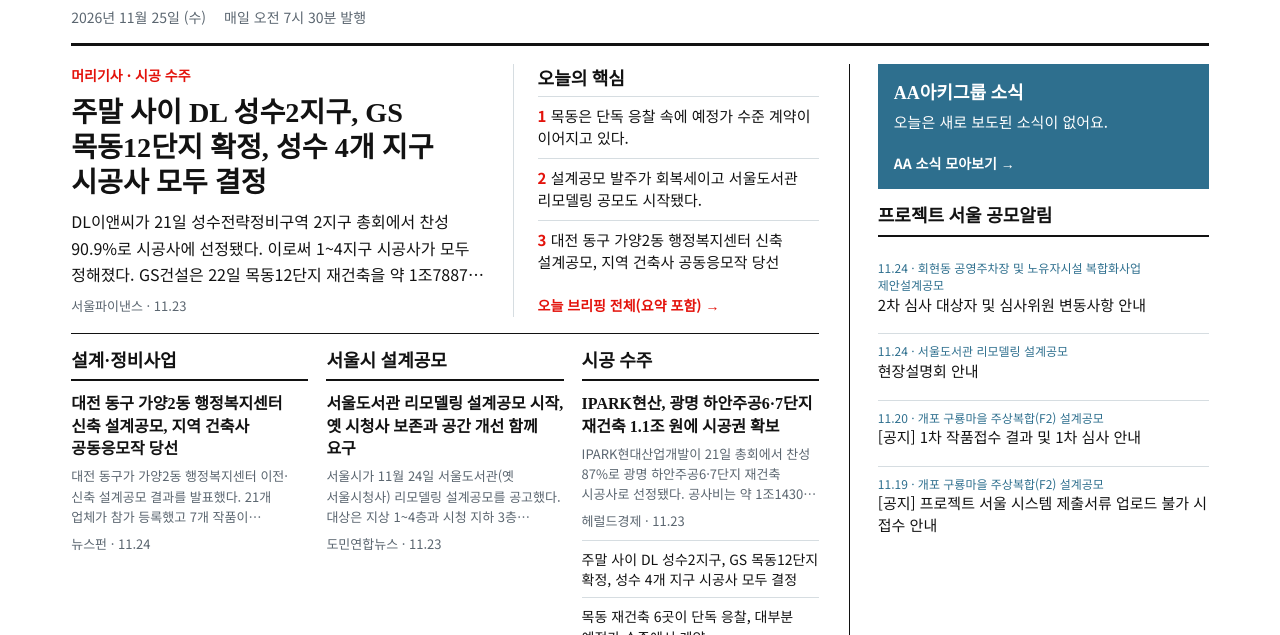
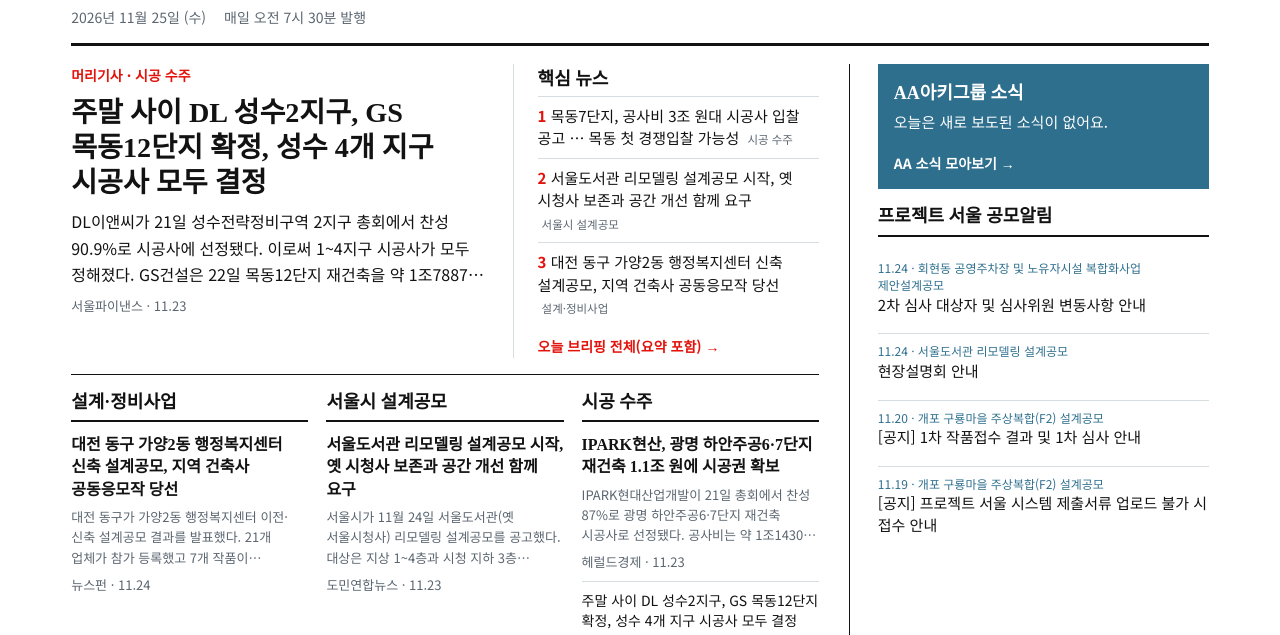
Before and after one commit to none-HongCheol/ArchiNews, a plain HTML site: page index.html in a window 1280 px wide. Shown: the part 135-770 px from the top of the page. Drawn offline with Linux system fonts and the light colour scheme.

Commit message:
Enhance article selection for main news display
Refactor news selection logic to improve article relevance and clarity.

```diff
--- a/index.html
+++ b/index.html
@@ -142,6 +142,7 @@ h2{font:700 22px/1.3 "Noto Serif KR",serif;margin:0 0 12px}
 .fl{display:-webkit-box;-webkit-line-clamp:3;-webkit-box-orient:vertical;overflow:hidden;font-size:14px;line-height:1.45;padding-top:8px;border-top:1px solid var(--hair)}
 .front a.orig{text-decoration:none;color:var(--ink)}
 .front a.orig:hover .fH,.front a.orig:hover .fh,.front a.orig:hover .fl,.front a.orig:hover .fk{text-decoration:underline}
+.fkc{font-size:11.5px;color:var(--mute);white-space:nowrap;margin-left:4px}
 .fnone{margin:0;font-size:14px;color:var(--mute)}
 .fside{display:flex;flex-direction:column;gap:10px;border-left:1px solid var(--rule);padding-left:28px;min-height:0;overflow:hidden}
 .faa{background:var(--aa);color:#fff;padding:14px 16px;display:flex;flex-direction:column;gap:6px;margin-bottom:6px}
@@ -279,13 +280,13 @@ async function homeView(){
  const words=t=>new Set(String(t||"").replace(/[^\p{L}\p{N}]+/gu," ").split(" ").filter(w=>w.length>1));
  const k0=words((D.key&&D.key[0]&&D.key[0].b)||"");
  let lead=news[0],best=-1;news.forEach(n=>{let c=0;words(n.t).forEach(w=>{if(k0.has(w))c++});if(c>best){best=c;lead=n}});
- /* 오늘의 핵심: 머리기사와 같은 내용은 빼고, 모자라면 다른 분야 첫 기사로 채움 */
- const lw=words(lead&&lead.t);
- const overlap=t=>{let c=0;words(t).forEach(w=>{if(lw.has(w))c++});return c};
- let keys=(D.key||[]).map(k=>({b:k.b,t:k.t,n:null}));
- let drop=-1,dmax=1;keys.forEach((k,i)=>{const o=overlap(k.b+" "+k.t);if(o>dmax){dmax=o;drop=i}});
- if(drop>=0)keys.splice(drop,1);
- for(const [k] of CATS.slice(1)){if(keys.length>=3)break;const n=news.find(x=>x.c===k&&x!==lead&&!keys.some(y=>y.n===x)&&overlap(x.t)<2&&!keys.some(y=>{const a=words(y.b+" "+y.t);let c=0;words(x.t).forEach(w=>{if(a.has(w))c++});return c>=3}));if(n)keys.push({b:n.t,t:"",n})}
+ /* 핵심 뉴스: 머리기사를 뺀 실제 기사 3건. AI 핵심 정리와 가장 닮은 기사를 먼저, 모자라면 분야별 첫 기사 */
+ const sim=(x,y)=>{const a=words(x);let c=0;words(y).forEach(w=>{if(a.has(w))c++});return c};
+ const picks=[];
+ const okPick=n=>n&&n!==lead&&!picks.includes(n)&&sim(lead.t,n.t)<3&&!picks.some(p=>sim(p.t,n.t)>=3);
+ (D.key||[]).forEach(k=>{if(picks.length>=3||sim(k.b+" "+(k.t||""),lead.t)>=3)return;let bn=null,bs=1;news.forEach(n=>{if(!okPick(n))return;const v=sim(k.b+" "+(k.t||""),n.t+" "+(n.p||""));if(v>bs){bs=v;bn=n}});if(bn)picks.push(bn)});
+ for(const [k] of CATS.slice(1)){if(picks.length>=3)break;const n=news.find(x=>x.c===k&&okPick(x));if(n)picks.push(n)}
+ for(const n of news){if(picks.length>=3)break;if(okPick(n))picks.push(n)}
  const catName=Object.fromEntries(CATS);
  const src=n=>n.s&&n.s[0]?`${esc(n.s[0][0])} · ${esc(n.s[0][1])}`:"";
  const link=(n,cls,label)=>n.s&&n.s[0]?orig(n.s[0][2],n.s[0][0],n.t,`<span class="${cls}">${label}</span>`):`<span class="${cls}">${label}</span>`;
@@ -305,7 +306,7 @@ async function homeView(){
  <div class="fmain">
   <article class="flead">
    <div class="fleadL"><span class="fkick">머리기사 · ${esc(catName[lead.c]||"")}</span>${link(lead,"fH",esc(lead.t))}<p class="fleadP">${esc(lead.p)}</p><span class="fsrc">${src(lead)}</span></div>
-   <div class="fkey"><b>오늘의 핵심</b>${keys.slice(0,3).map((k,i)=>`<p><b class="n">${i+1}</b> ${k.n?link(k.n,"fk",esc(k.b)):esc(k.b)}</p>`).join("")}<a class="fmore" href="#today">오늘 브리핑 전체(요약 포함) →</a></div>
+   <div class="fkey"><b>핵심 뉴스</b>${picks.map((n,i)=>`<p><b class="n">${i+1}</b> ${link(n,"fk",esc(n.t))} <span class="fkc">${esc(catName[n.c]||"")}</span></p>`).join("")}<a class="fmore" href="#today">오늘 브리핑 전체(요약 포함) →</a></div>
   </article>
   <div class="fcols">${cols}</div>
  </div>
```
